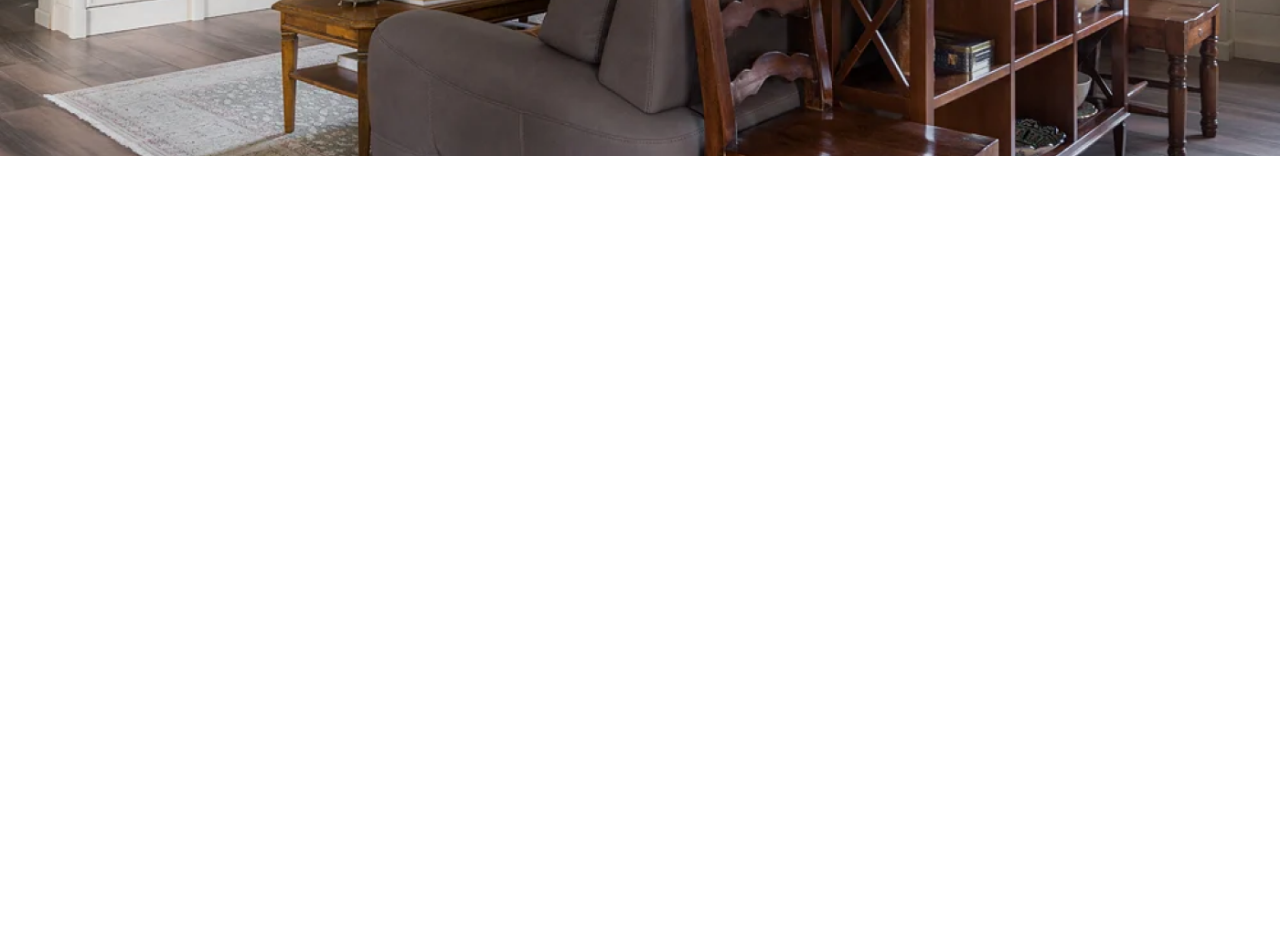
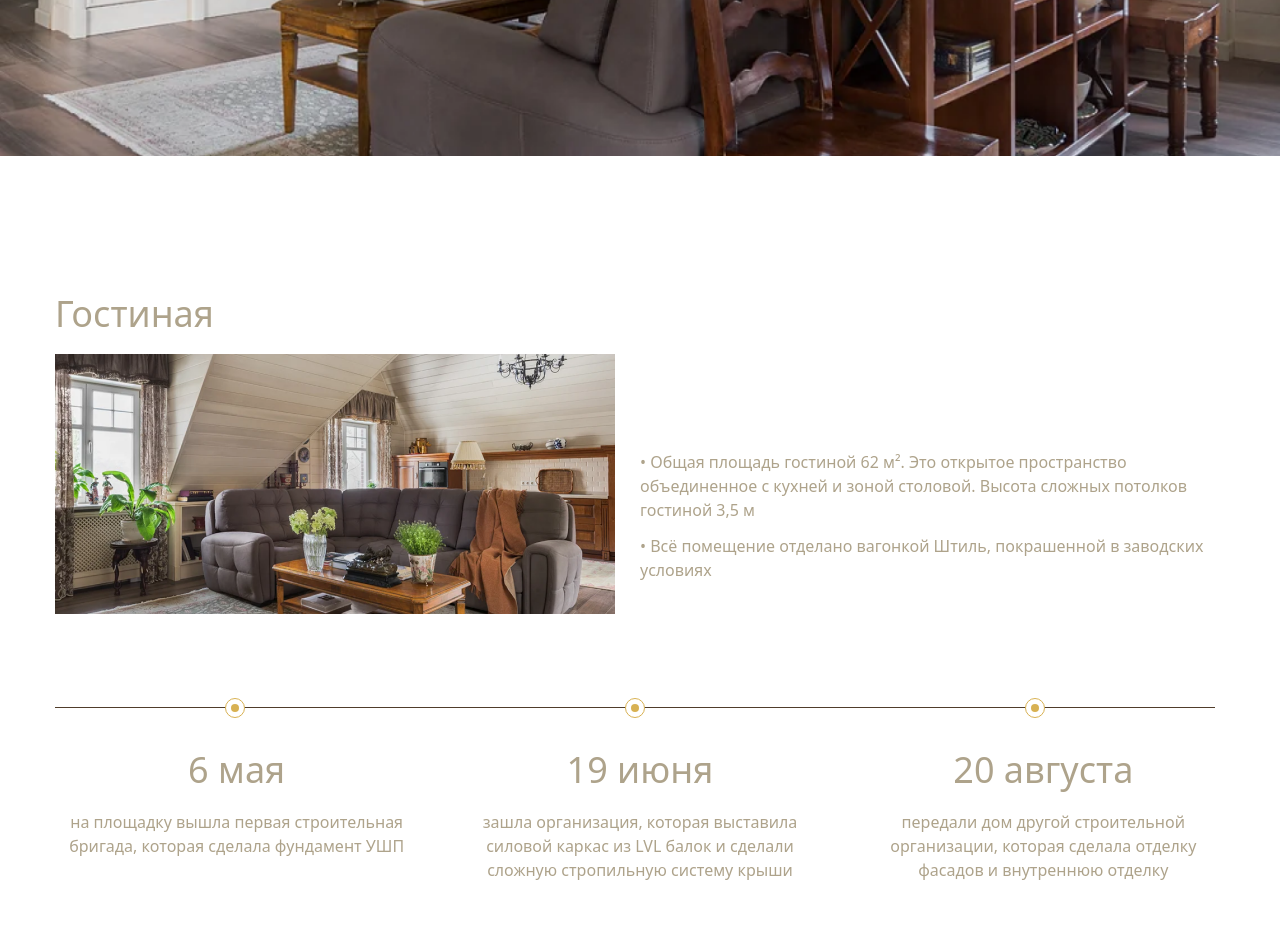
Before and after one commit to BunyodbekNasriddinov/layout, a website: page src/porfolio.html in a window 1280 px wide. Shown: the part 2922-3859 px from the top of the page. Before the commit the page ends 3222 px from the top, so only its background shows below. Drawn offline with Linux system fonts and the light colour scheme.

Commit message:
Part2 portfolio

```diff
--- a/src/porfolio.html
+++ b/src/porfolio.html
@@ -11,10 +11,10 @@
     <header>
 
     </header>
-    <main class="pt-12 pb-36">
+    <main class="pt-12 pb-36 text-tcolor">
         <section class="container">
-            <h1 class="text-5xl font-bold">Проект гостевого загородного дома в стиле Тюдор, МО, 2019г.</h1>
-            <div class="mt-12 md:w-full w-2/5"><img src="../imgas6-page/hero.png" alt=""></div>
+            <h1 class="text-5xl font-bold md:w-full">Проект гостевого загородного дома в стиле Тюдор, МО, 2019г.</h1>
+            <div class="mt-12 md:w-full"><img src="../imgas6-page/hero.png" alt=""></div>
             <div class="md:text-center text-left">
                 <div class="grid md:grid-cols-3 w-full py-16 mt-16 gap-16 text-center">
                     <div class="md:grid-cols-1">
@@ -73,7 +73,36 @@
             <p class="mt-3">Наличие дуба на участке так же повлияло и на стилистику дома. Я бы назвала его подмосковный Тюдор. Дома в таком стиле еще не распространены в нашем регионе. Хотя в этом историчесом стиле много строили и строят в Северной Америке, тилизуя постройки под дома старой Англии. Рядом с будущим домом растёт двухсотлетний дуб, который нужно было сохранить</p></div>
         </section>
         <section class="mt-14">
-            <img class="overflow-hidden" src="../imgas6-page/sec3.png" alt="">
+            <img class="overflow-hidden mb-32" src="../imgas6-page/sec3.png" alt="">
+            <h3 class="text-4xl container">Гостиная</h3>
+            <div class="grid md:grid-cols-2 items-center container">
+                <div class="grid-cols-1 mb-16"><img src="../imgas6-page/hotel.png" alt=""></div>
+                <div class="grid-cols-1"><p>• Общая площадь гостиной 62 м². Это открытое пространство объединенное с кухней и зоной столовой. Высота сложных потолков гостиной 3,5 м</p>
+                <p class="mt-3">• Всё помещение отделано вагонкой Штиль, покрашенной в заводских условиях</p></div>
+            </div>
+            <div class="container">
+                <img src="../imgas6-page/vertical.svg" class="md:block hidden mb-8" alt="">
+                <div class="grid md:grid-cols-3 text-center md:gap-10">
+                    <div class="grid-cols-1">
+                        <p class="text-4xl mb-5">6 мая</p>
+                        <p>на площадку вышла первая строительная бригада, которая сделала фундамент УШП</p>
+                    </div>
+                    <div class="grid-cols-1">
+                        <p class="text-4xl mb-5">19 июня</p>
+                        <p>зашла организация, которая выставила силовой каркас из LVL балок и сделали сложную стропильную систему крыши</p>
+                    </div>
+                    <div class="grid-cols-1">
+                        <p class="text-4xl mb-5">20 августа</p>
+                        <p>передали дом другой строительной организации, которая сделала отделку фасадов и внутреннюю отделку</p>
+                    </div>
+                </div>
+            </div>
+        </section>
+        <section class="mt-12 bg-tcolor text-white italic md:px-56 px-8 md:py-32 py-24 text-2xl text-center">
+            <p">Передо мной стояли задачи построить дом быстро, поэтому я применяла технологии, которые позволили построить дом и сделать отделку за один сезон</p>
+        </section>
+        <section class="container">
+
         </section>
     </main>
 </body>
--- a/tailwind.config.js
+++ b/tailwind.config.js
@@ -2,8 +2,11 @@ module.exports = {
   content: ["./src/**/*.html"],
   theme: {
     extend: {
+      color: {
+        'btn': '#AEA38B',
+      },
       colors: {
-        'btn': '#AEA38B',
+        'tcolor': '#AEA38B',
       },
     },
   },
```
Also changed, not shown: imgas6-page/hotel.png (added), imgas6-page/longline.svg (added), imgas6-page/vertical.svg (added), src/main.css.
